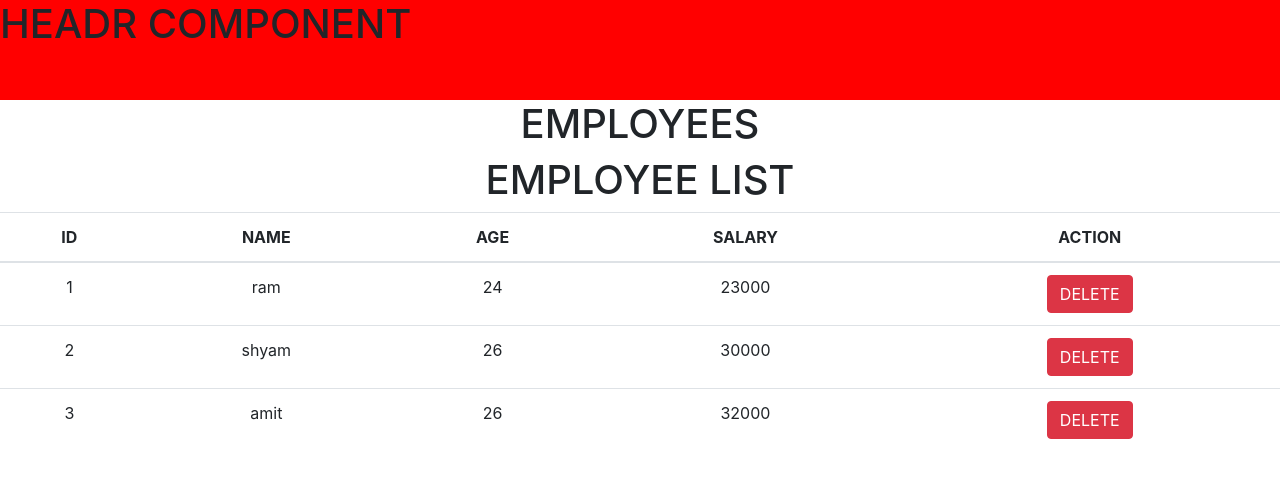
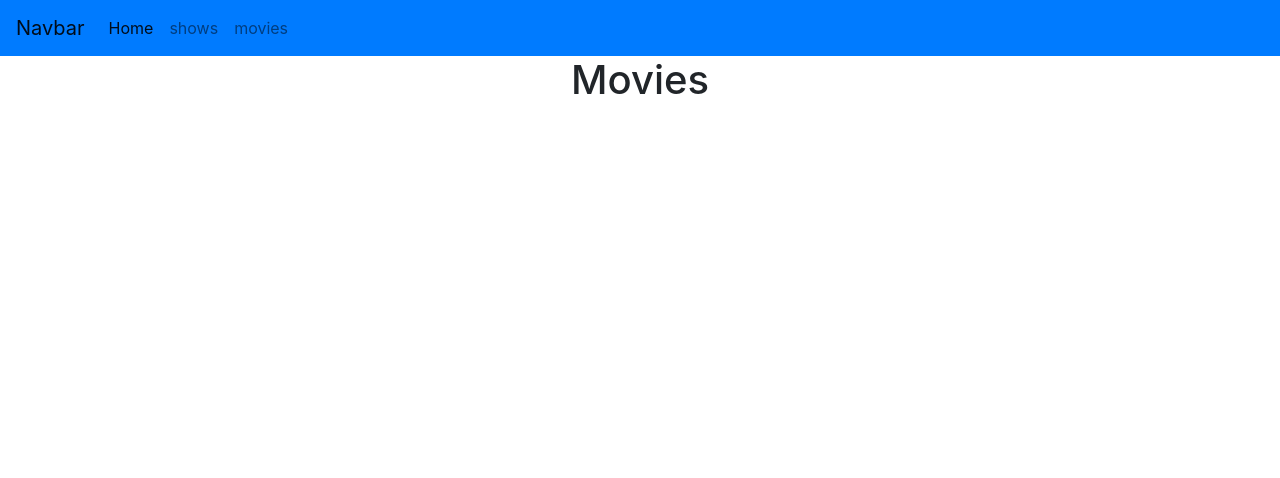
Before and after one commit to samirvithlani/dhwanit_react, a React (Vite) app: page /movies in a window 1280 px wide. Shown: the top 478 px of the page. Built offline with nearby package versions, Linux system fonts and the light colour scheme.

Commit message:
react router dom

```diff
--- a/package.json
+++ b/package.json
@@ -11,7 +11,8 @@
   },
   "dependencies": {
     "react": "^18.2.0",
-    "react-dom": "^18.2.0"
+    "react-dom": "^18.2.0",
+    "react-router-dom": "^7.6.3"
   },
   "devDependencies": {
     "@types/react": "^18.2.66",
--- a/src/App.jsx
+++ b/src/App.jsx
@@ -8,17 +8,23 @@ import { TableComponent } from "./components/TableComponent";
 import { UseStateDemo1 } from "./components/UseStateDemo1";
 import { UseStateDemo2 } from "./components/UseStateDemo2";
 import { Employees } from "./components/Employees";
+import { Route, Routes } from "react-router-dom";
+import { HomeComponent } from "./components/HomeComponent";
+import { Shows } from "./components/Shows";
+import { Movies } from "./components/Movies";
+import { Navbar } from "./components/Navbar";
+import "./assets/css/style.css"
 
 function App() {
 
   return (
-    <div>
-      <Header></Header>
-      {/* <Home></Home> */}
-      {/* <TableComponent/> */}
-      {/* <UseStateDemo1></UseStateDemo1> */}
-      {/* <UseStateDemo2></UseStateDemo2> */}
-      <Employees/>
+    <div className="root">
+      <Navbar></Navbar>
+      <Routes>
+        <Route path="/home" element = {<HomeComponent/>}></Route>
+        <Route path="/shows" element = {<Shows/>}></Route>
+        <Route path="/movies" element = {<Movies/>}></Route>
+      </Routes>
     </div>
   );
 }
--- /dev/null
+++ b/src/assets/css/style.css
@@ -0,0 +1,4 @@
+.root{
+    text-align: center;
+
+}
--- /dev/null
+++ b/src/components/HomeComponent.jsx
@@ -0,0 +1,9 @@
+import React from 'react'
+
+export const HomeComponent = () => {
+  return (
+    <div>
+      <h1>HomeComponent</h1>
+    </div>
+  )
+}
--- /dev/null
+++ b/src/components/Movies.jsx
@@ -0,0 +1,9 @@
+import React from 'react'
+
+export const Movies = () => {
+  return (
+    <div>
+      <h1>Movies</h1>
+    </div>
+  )
+}
--- /dev/null
+++ b/src/components/Navbar.jsx
@@ -0,0 +1,45 @@
+import React from "react";
+import { Link } from "react-router-dom";
+
+export const Navbar = () => {
+  return (
+    <div>
+      <nav class="navbar navbar-expand-lg navbar-light bg-primary">
+        <a class="navbar-brand" href="#">
+          Navbar
+        </a>
+        <button
+          class="navbar-toggler"
+          type="button"
+          data-toggle="collapse"
+          data-target="#navbarSupportedContent"
+          aria-controls="navbarSupportedContent"
+          aria-expanded="false"
+          aria-label="Toggle navigation"
+        >
+          <span class="navbar-toggler-icon"></span>
+        </button>
+
+        <div class="collapse navbar-collapse" id="navbarSupportedContent">
+          <ul class="navbar-nav mr-auto">
+            <li class="nav-item active">
+              <Link class="nav-link" to="/home">
+                Home
+              </Link>
+            </li>
+            <li class="nav-item">
+              <Link class="nav-link" to="/shows">
+                shows
+              </Link>
+            </li>
+            <li class="nav-item">
+              <Link class="nav-link" to="/movies">
+                movies
+              </Link>
+            </li>
+          </ul>
+        </div>
+      </nav>
+    </div>
+  );
+};
--- /dev/null
+++ b/src/components/Shows.jsx
@@ -0,0 +1,9 @@
+import React from 'react'
+
+export const Shows = () => {
+  return (
+    <div>
+      <h1>Shows</h1>
+    </div>
+  )
+}
```
Also changed, not shown: src/main.jsx (+9 -7 lines), th.txt, 1 other file (tests, documents, lock files or other folders).
